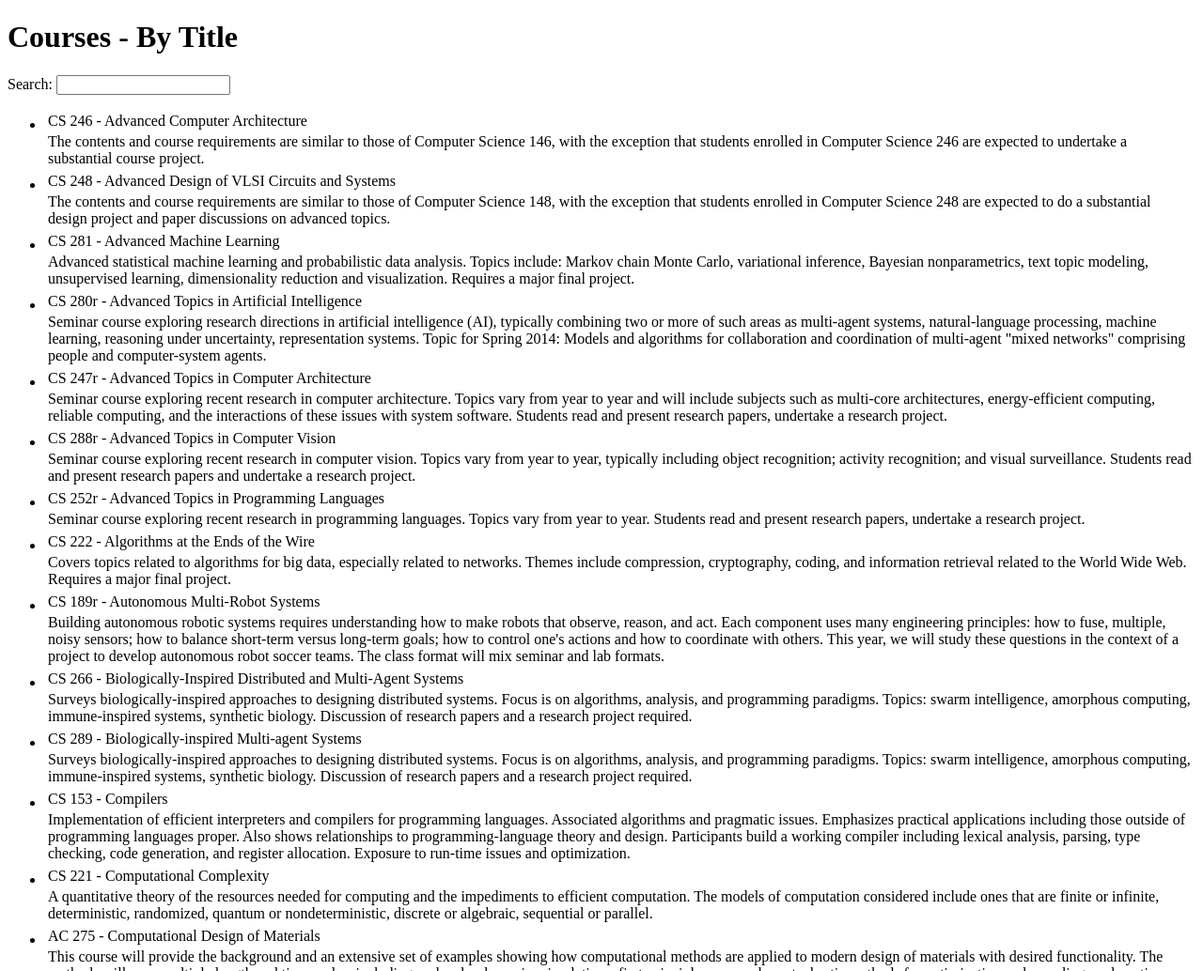
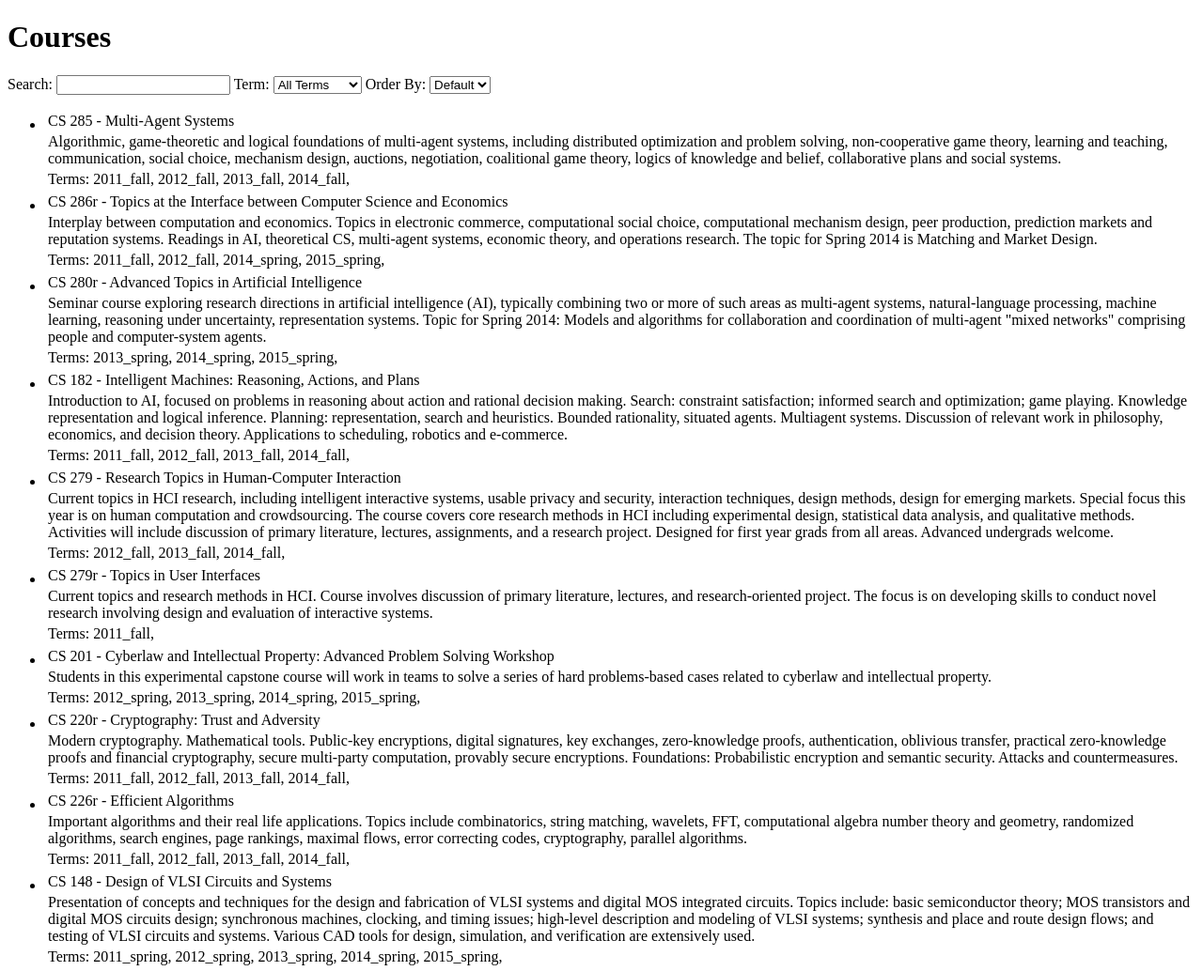
Before and after one commit to braungoodson/afep, a plain HTML site: page index.html in a window 1280 px wide. Shown: the top 1034 px of the page at 94% size. Drawn offline with nearby package versions, Linux system fonts and the light colour scheme; some packages are replaced by stand-ins of ours.

Commit message:
added filters

```diff
--- a/index.html
+++ b/index.html
@@ -2,11 +2,29 @@
 <html data-ng-app="afep">
   <body>
     <div id="container">
-      <h1>Courses - By Title</h1>
-      Search: <input type="text" data-ng-model="search.title"/>
-      <div data-ng-controller="afepController">
+      <h1>Courses</h1>
+      Search: <input type="text" data-ng-model="query"/>
+      Term: <select ng-model="_filter.terms">
+        <option value="">All Terms</option>
+        <option value="2011_spring">Spring 2011</option>
+        <option value="2011_fall">Fall 2011</option>
+        <option value="2012_spring">Spring 2012</option>
+        <option value="2012_fall">Fall 2012</option>
+        <option value="2013_spring">Spring 2013</option>
+        <option value="2013_fall">Fall 2013</option>
+        <option value="2014_spring">Spring 2014</option>
+        <option value="2014_fall">Fall 2014</option>
+        <option value="2015_spring">Spring 2015</option>
+        <option value="2015_fall">Fall 2015</option>
+      </select>
+      Order By: <select ng-model="order">
+        <option value="">Default</option>
+        <option value="title">Title</option>
+        <option value="class">Class</option>
+      </select>
+      <div data-ng-controller="CourseController">
         <ul>
-          <li data-ng-repeat="c in courses | filter:search:strict | orderBy:'title'">
+          <li data-ng-repeat="c in courses | filter:query:strict | filter:_filter:strict | orderBy:order">
             <table>
               <tr>
                 <td>{{c.name}} - {{c.title}}</td>
@@ -14,33 +32,43 @@
               <tr>
                 <td>{{c.description}}</td>
               </tr>
+              <tr>
+                <td>Terms: <span data-ng-repeat="t in c.terms">{{t}}, </span></td>
+              </tr>
             </table>
           </li>
         </ul>
       </div>
     </div>
     <script src="https://ajax.googleapis.com/ajax/libs/angularjs/1.2.14/angular.min.js"></script>
+    <script src="https://ajax.googleapis.com/ajax/libs/angularjs/1.2.14/angular-route.js"></script>
+    <!-- Entity Classes -->
     <script>
-      var afep = angular.module('afep',[]);
       function Term (tid,t) {
         this.tid = tid;
         this.term = t;
       }
       function Course (cid,c) {
         this.cid = cid;
+        this.class = c.course_name;
         this.title = c.course_title;
         this.description = c.course_desc;
         this.name = c.course_name;
         this.terms = [];
         for (t in c.terms) {
-          this.terms.push(new Term(t,c.terms[t]));
+          this.terms.push(t);
         }
       }
     </script>
+    <!-- Configuration -->
+    <script>
+      var afep = angular.module('afep',['ngRoute']);
+    </script>
+    <!-- JSONP Method -->
     <script src="./courses.js"></script>
     <script>
-      afep.controller('afepController',function($scope,coursesFactory){
-        $scope.courses = coursesFactory.getCourses();
+      afep.controller('CourseController',function($scope,courseFactory){
+        $scope.courses = courseFactory.getCourses();
       });
     </script>
   </body>
```
Also changed, not shown: courses.js.
